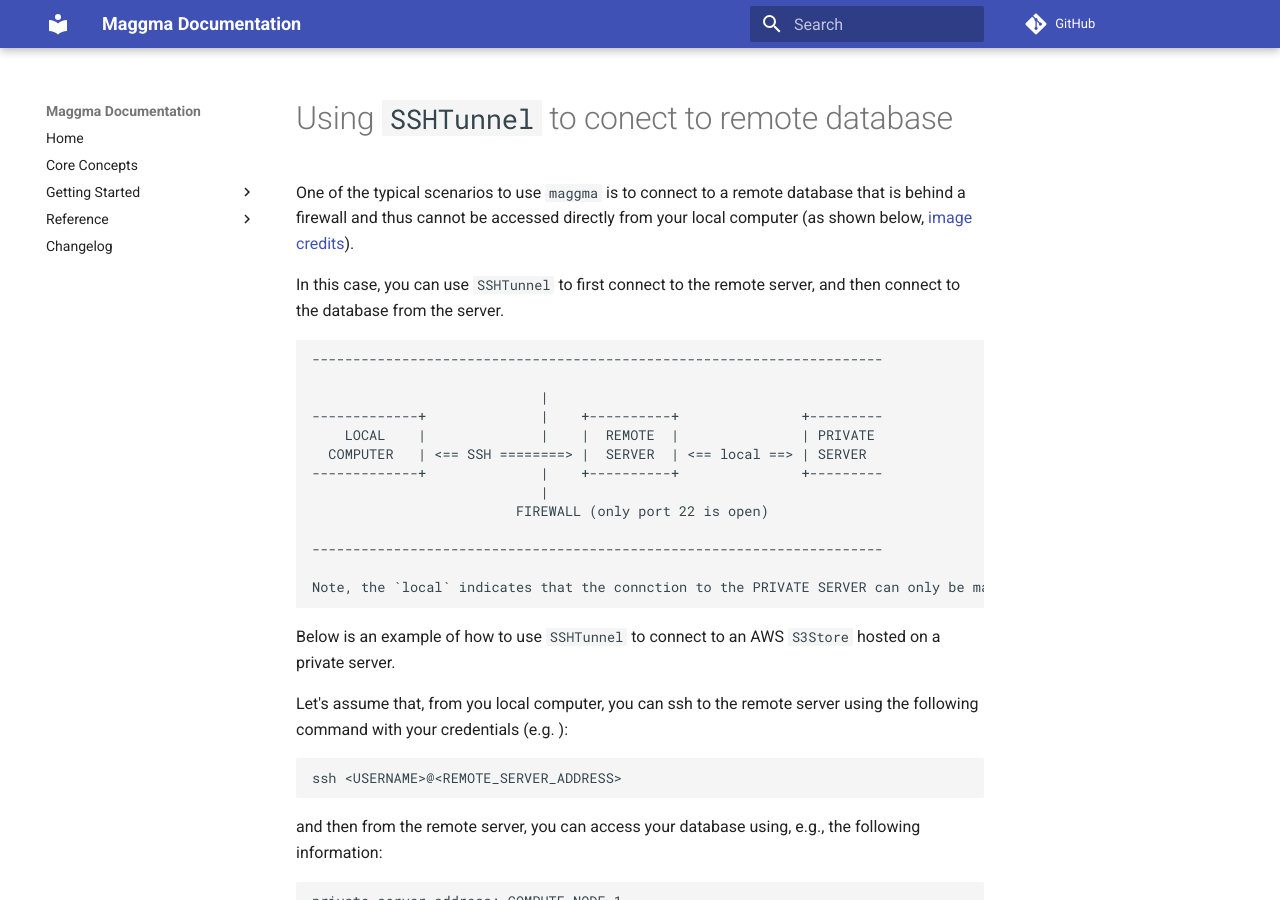
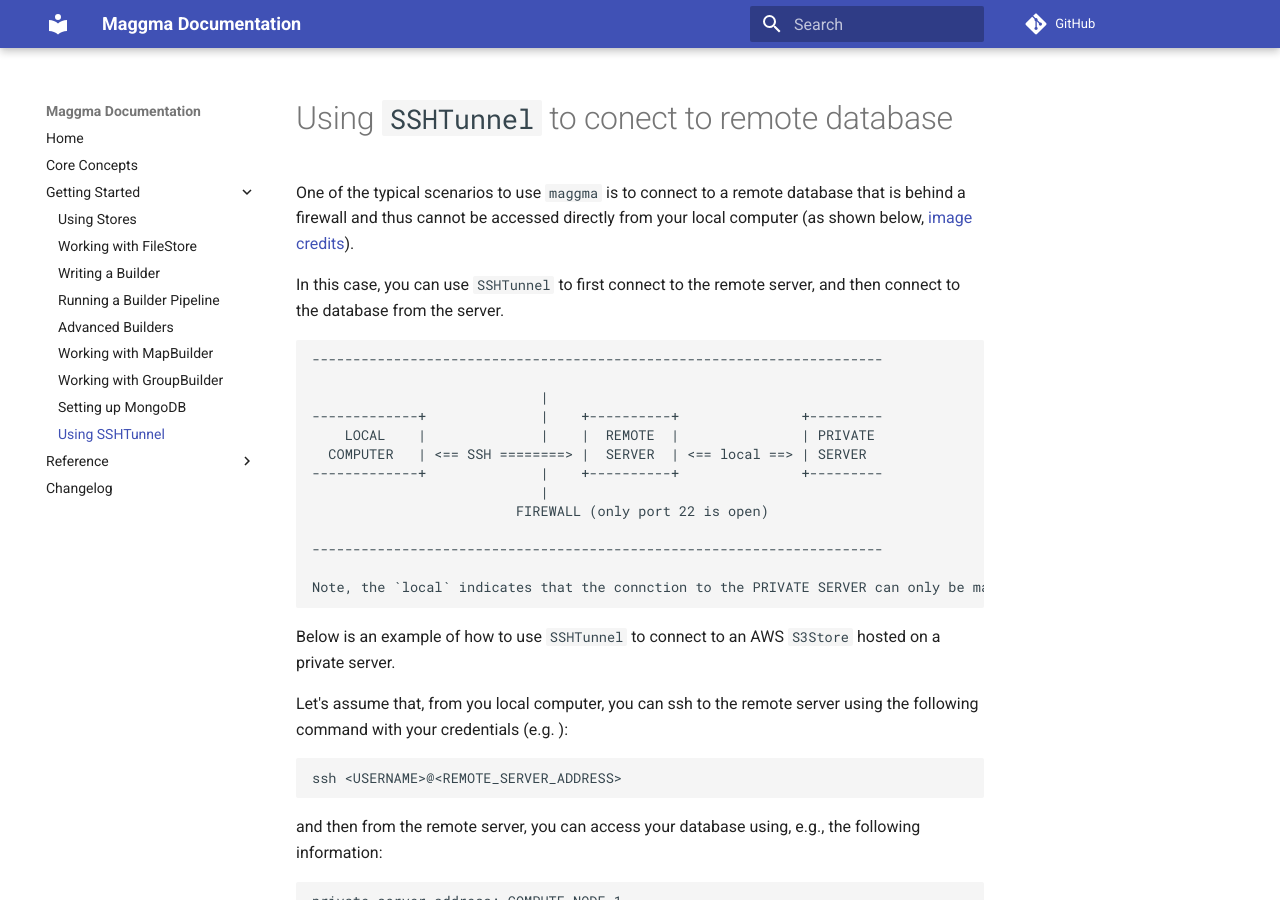
Before and after one commit to materialsproject/maggma, an MkDocs documentation site: the page built from docs/getting_started/using_ssh_tunnel.md, in a window 1280 px wide and 900 px high. Built offline with MkDocs 1.6.1 and Material for MkDocs 9.7.7, drawn with Linux system fonts in a browser that asks for light colours; comment, search, counter and statistics services are not loaded.

Commit message:
Add sshtunnel to mkdocs.yml

```diff
--- a/mkdocs.yml
+++ b/mkdocs.yml
@@ -17,6 +17,7 @@ nav:
     - Working with MapBuilder: getting_started/map_builder.md
     - Working with GroupBuilder: getting_started/group_builder.md
     - Setting up MongoDB: getting_started/mongodb.md
+    - Using SSHTunnel: getting_started/using_ssh_tunnel.md
   - Reference:
       Core:
         Store: reference/core_store.md
```
